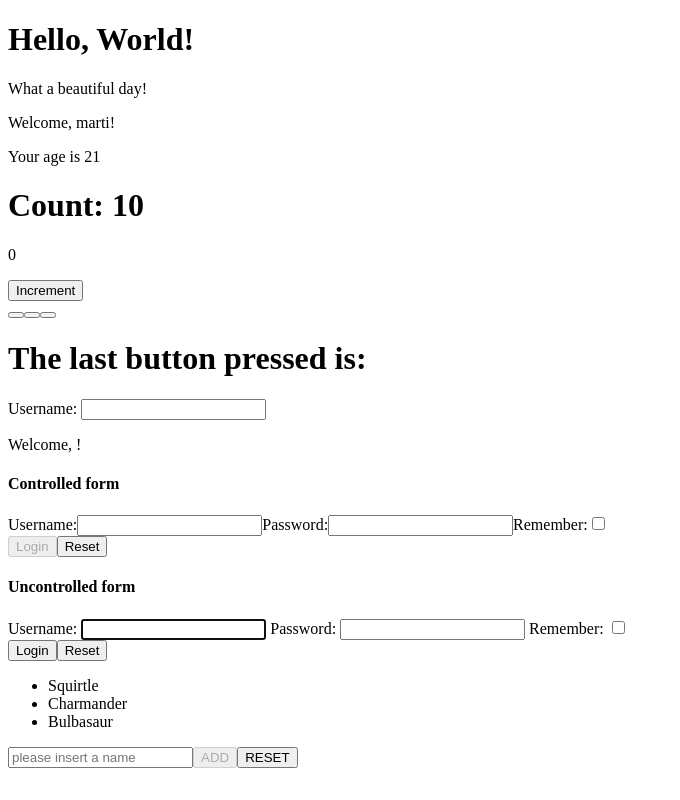
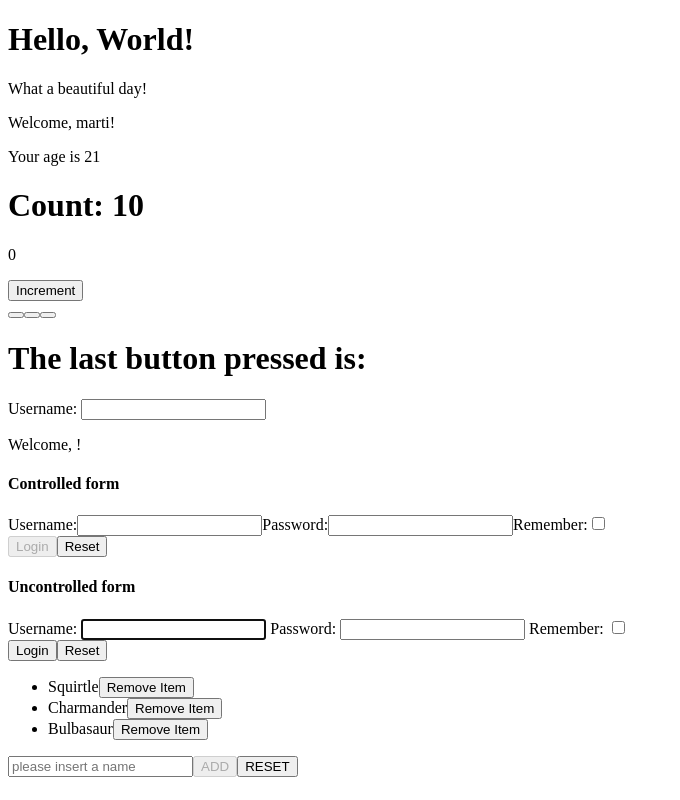
Before and after one commit to Martybb01/react-exercises, a React (Create React App) app: page / in a window 1280 px wide. Shown: the whole page, without its empty margins (0-680 px from the left). Built offline with nearby package versions, Linux system fonts and the light colour scheme.

Commit message:
add remove button on li tag

```diff
--- a/src/TodoList.js
+++ b/src/TodoList.js
@@ -21,13 +21,26 @@ export class TodoList extends React.Component {
       items: [],
     });
   };
+
   render() {
     return (
       <div>
         <div>
           <ul>
             {this.state.items.map((item, index) => (
-              <li key={item + index}>{item}</li>
+              <li key={item + index}>
+                {item}
+                <button
+                  onClick={() => {
+                    this.state.items.splice(index, 1);
+                    this.setState({
+                      items: this.state.items,
+                    });
+                  }}
+                >
+                  Remove Item
+                </button>
+              </li>
             ))}
           </ul>
         </div>
```
